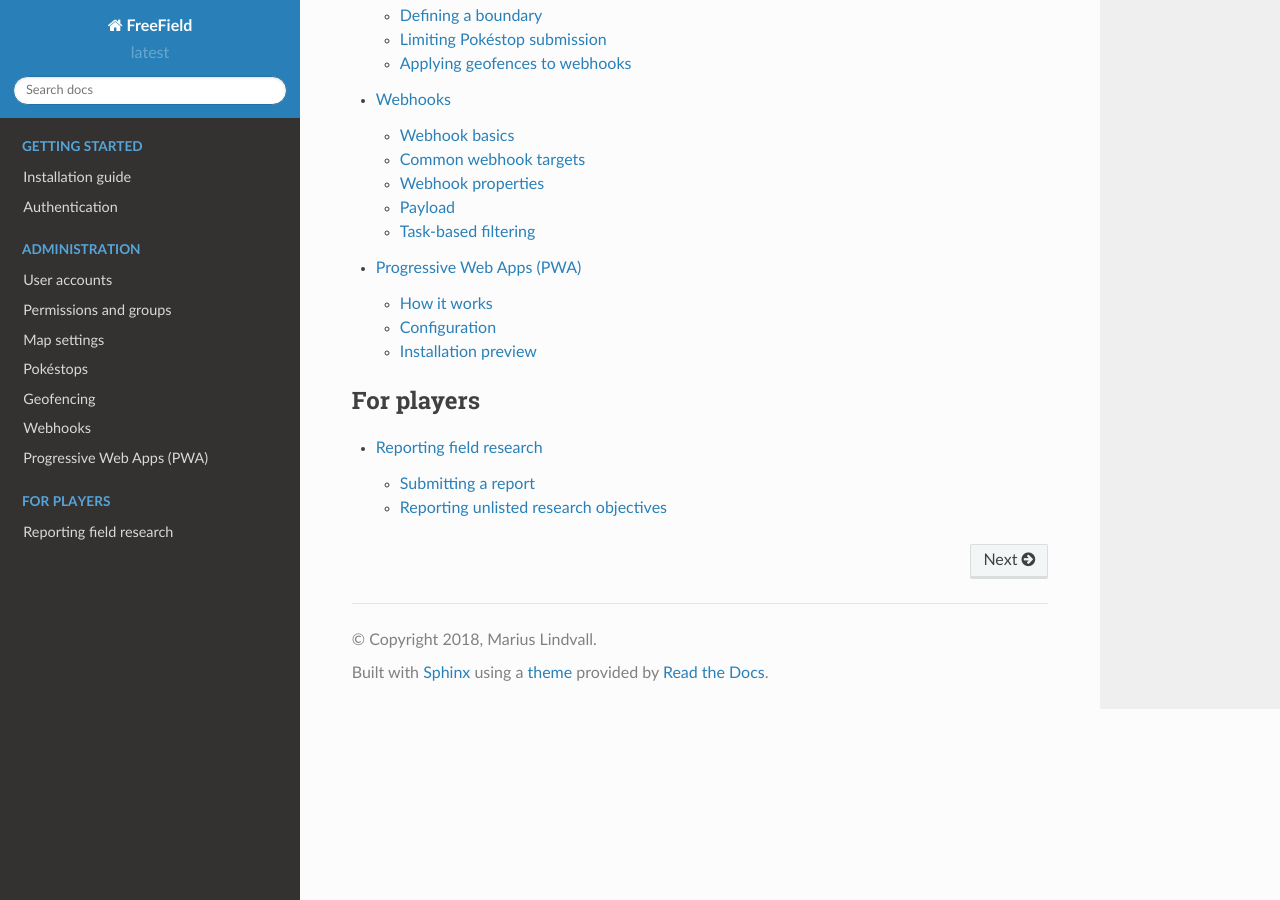
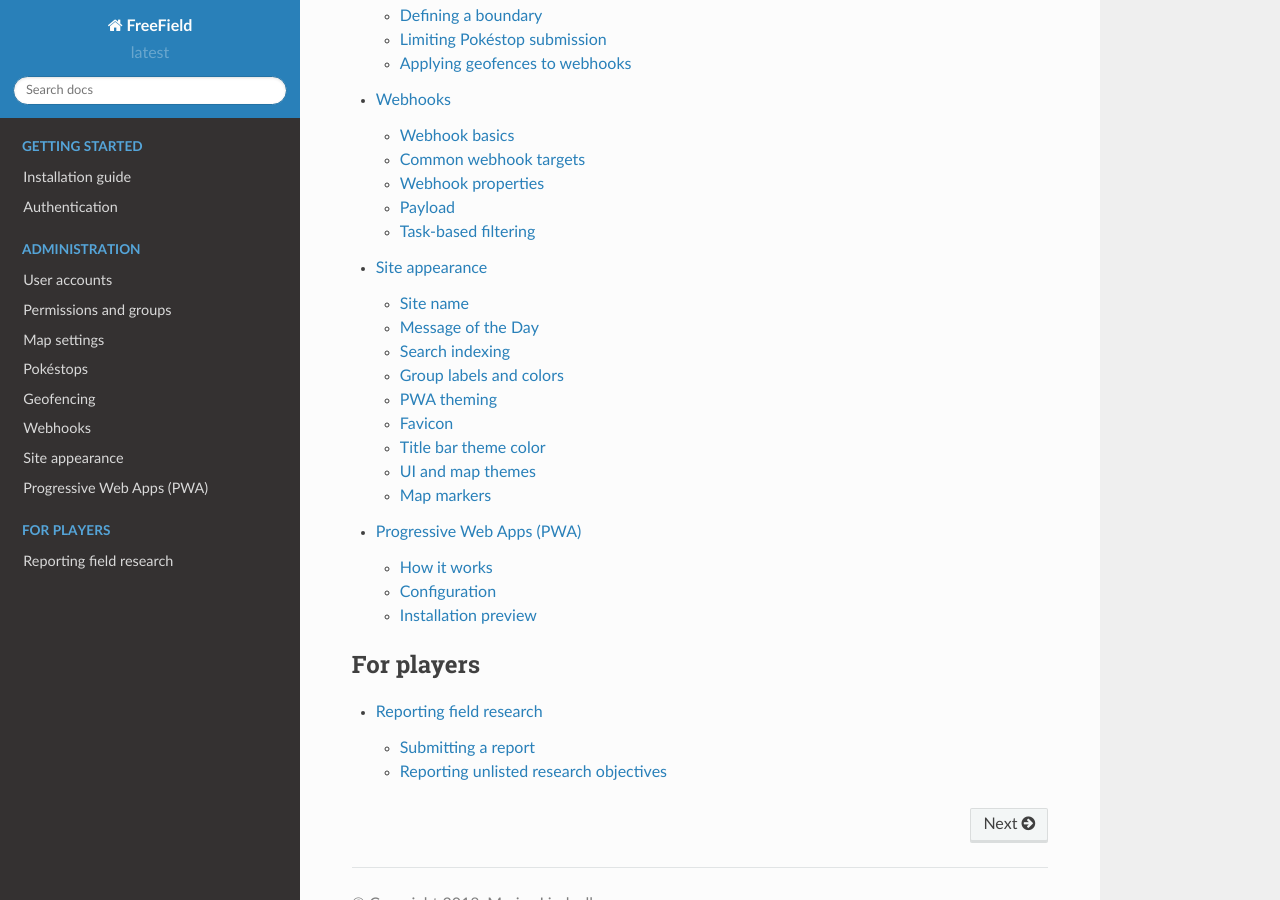
Before and after one commit to bilde2910/FreeField, a Sphinx documentation site: the page built from docs/index.rst, in a window 1280 px wide and 900 px high, scrolled down 1188 px. Built offline with Sphinx 7.4.7 and the Read the Docs theme 2.0.0, drawn with Linux system fonts in a browser that asks for light colours; formulas are drawn with MathJax 3; some of the changed lines change nothing that is shown.

Commit message:
Add appearance and styling docs

```diff
--- /dev/null
+++ b/docs/appearance.rst
@@ -0,0 +1,175 @@
+Site appearance
+===============
+
+FreeField allows you to customize its visual appearance. This page will explain
+the various settings you can use to change FreeField's appearance.
+
+Site name
+---------
+
+You can change the site name from the "Site settings" section of the
+administration pages. The site name is displayed in the title bar of the browser
+on every page in FreeField. You can also change the sidebar header here - this
+is the text that appears in the blue field at the top of the sidebar on the map
+page, as well as on the administration pages. In the following screenshot, the
+site name is set to "FreeField" and the sidebar header set to "FREEFIELD."
+
+.. image:: _images/appearance-01-site-name.png
+
+.. note:: There are no restrictions on what characters you can use in these
+          strings, or on how long they can be. You should, however, pick a
+          sidebar header string that is short enough to fit within its box in
+          the sidebar.
+
+Message of the Day
+------------------
+
+You can set a Message of the Day, or MotD, that is displayed when users visit
+the FreeField map. You can configure this message to only display once, or to
+display every time a user visits. The MotD can be configured in the "Site
+settings" section of the administration pages.
+
+.. image:: _images/appearance-02-motd.png
+
+Display mode
+   Set how the message should be displayed.
+
+   .. hint:: If the MotD is enabled, users can manually view the message by
+             clicking on "Show MotD" in the sidebar on the map page.
+
+Custom message title
+   By default, and if this field is left blank, the title of the MotD popup will
+   display "Message of the Day." You can override this default by entering a
+   custom title here.
+
+Message content
+   The message that is displayed in the MotD message popup. Markdown formatting
+   is supported.
+
+   .. tip:: A preview of the message will be displayed in the preview box below
+            the input field. This allows you to preview the message before you
+            save it.
+
+Search indexing
+---------------
+
+By default, FreeField will tell search engines such as Google and Bing to not
+index your installation. You can change this under the "Crawling" header in the
+"Site settings" section of the administration pages.
+
+The setting that changes search indexing behavior is "Robots policy." The
+possible values are as follows:
+
+Allow all indexation and crawling (all)
+   Allows web spiders to crawl and index your page. If the spiders find links
+   on the page, such as in the `Message of the Day`_, they will attempt to
+   follow those links and index the target pages as well.
+
+Allow indexation, but do not follow page links (nofollow)
+   Like the above setting, web spiders can crawl and index the page, though they
+   will no longer attempt to follow links found on the page.
+
+Deny indexation, but allow following page links (noindex)
+   Web spiders may look for off-site links on the page that they can follow and
+   index, though they will not index FreeField itself.
+
+Deny all indexation and crawling (noindex,nofollow)
+   Web spiders and crawlers will not index FreeField, and are additionally told
+   not to attempt following and indexing links that are found on the page.
+
+.. note:: This setting only applies to the FreeField index page, i.e. the map
+          itself. All pages that require authentication are ``noindex,nofollow``
+          regardless of the setting you choose here.
+
+.. note:: Not all web crawlers respect this setting. Non-compliant or malicious
+          spiders may still attempt to visit and index your site even if you
+          have denied them access using this setting.
+
+Group labels and colors
+-----------------------
+
+User groups can be assigned non-default labels and colors that change how they
+appear in various places in FreeField. For more information on how to do this,
+see :ref:`group-settings`.
+
+PWA theming
+-----------
+
+If you use Progressive Web Apps (PWA), you can change the appearance of the PWA
+loading screen, icons and names before enabling PWA. Please see :doc:`pwa` for
+more information.
+
+Favicon
+-------
+
+The favicon is the icon that is displayed in the address bar and in bookmarks
+when using FreeField. You can change this icon in the "Appearance" section of
+the administration pages.
+
+Favicons should be PNG, GIF or ICO files and should have square dimensions.
+
+Title bar theme color
+---------------------
+
+Some mobile browsers (notably Chrome) support changing the color of the address
+bar when visiting FreeField. You can change this color in the "Appearance"
+section of the administration pages.
+
+The following screenshot shows the "Title bar theme color" set to the default
+dark blue background, r=8, g=38, b=58, in Chrome on Android.
+
+.. image:: _images/appearance-03-title-bar-color.png
+
+UI and map themes
+-----------------
+
+You can configure color themes for the user interface, as well as default map
+styles, in the "Appearance" section of the administration pages. The following
+settings are listed under the "Color theme" header on that section.
+
+Administration interface
+   The color theme, dark or light, used on the administration pages. This
+   setting affects everyone browsing the administration pages, and cannot be set
+   individually.
+
+User settings default
+   The color theme, dark or light, used for dialogs and the settings menu on the
+   map page. Users can individually override this setting for their own devices
+   unless the "Settings personalization" option is disabled.
+
+Settings personalization
+   If checked, users are allowed to select a different color theme than the
+   default above for their own devices.
+
+Default map provider theme
+   The theme that is used for the map itself.
+
+   .. tip:: To see how each theme looks, either refer to the documentation for
+            the map provider you are using, or simply test each map theme on the
+            user settings for your own account. To do so, ensure that "Map
+            personalization" below is enabled, then go to the main map page,
+            click on "Settings" in the sidebar, select a different map theme,
+            then click :guilabel:`Save settings`, and evaluate the appearance of
+            each theme. FreeField comes with defaults that are chosen to be
+            easily understood by users, and that work well in daylight
+            conditions.
+
+Map personalization
+   If checked, users are allowed to choose a different map theme than the
+   default above for their own devices.
+
+Map markers
+-----------
+
+FreeField comes with one set of map markers by default. If you have several sets
+installed, you can choose which one is the default for your users, and whether
+or not users are allowed to choose a different set for themselves. This can be
+configured under the "Map markers" heading of the "Appearance" section in the
+administration pages.
+
+When you select a map marker theme, you will get a preview of all the icons the
+icon pack contains.
+
+You can choose to deny users their ability to choose their own icon set. Keep in
+mind that users will only be able to choose from the installed icon sets either
+way, and cannot upload or use their own custom icons on your site.
--- a/docs/index.rst
+++ b/docs/index.rst
@@ -22,6 +22,7 @@ below.
    manage-poi
    geofencing
    webhooks/index
+   appearance
    pwa
 
 .. toctree::
--- a/docs/permissions.rst
+++ b/docs/permissions.rst
@@ -128,6 +128,8 @@ permission level of this group is always 0, and cannot be changed.
 The only permission which is set to this group by default is "View map," to
 allow anyone to view the map and any submitted research without having to
 authenticate.
+
+.. _group-settings:
 
 Group settings
 --------------
--- a/docs/setup.rst
+++ b/docs/setup.rst
@@ -400,8 +400,8 @@ Configuration file updated
 If all these checks passed, you have successfully completed the installation
 wizard and set up FreeField for use. Before you grant others access to the map,
 you should set up additional settings such as :doc:`/geofencing`,
-:doc:`/permissions`, names and theming, and add Pokéstops in your area to the
-map.
+:doc:`/permissions`, :doc:`/appearance`, and then add the :doc:`manage-poi` in
+your area to the map.
 
 .. warning:: By default, FreeField allows submission of Pokéstops to the map
              anywhere in the world. To prevent your map from being leeched by
```
Also changed, not shown: docs/_images/appearance-01-site-name.png (added), docs/_images/appearance-02-motd.png (added), docs/_images/appearance-03-title-bar-color.png (added).
